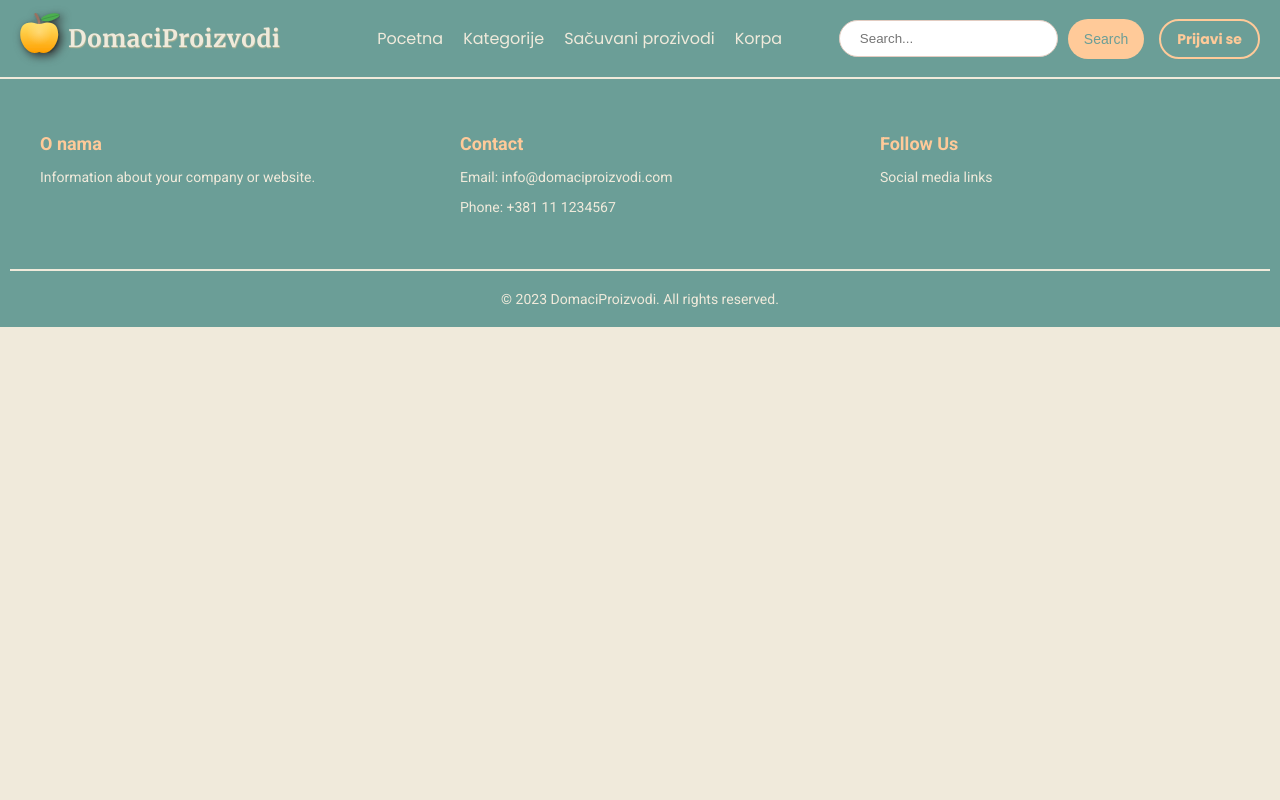
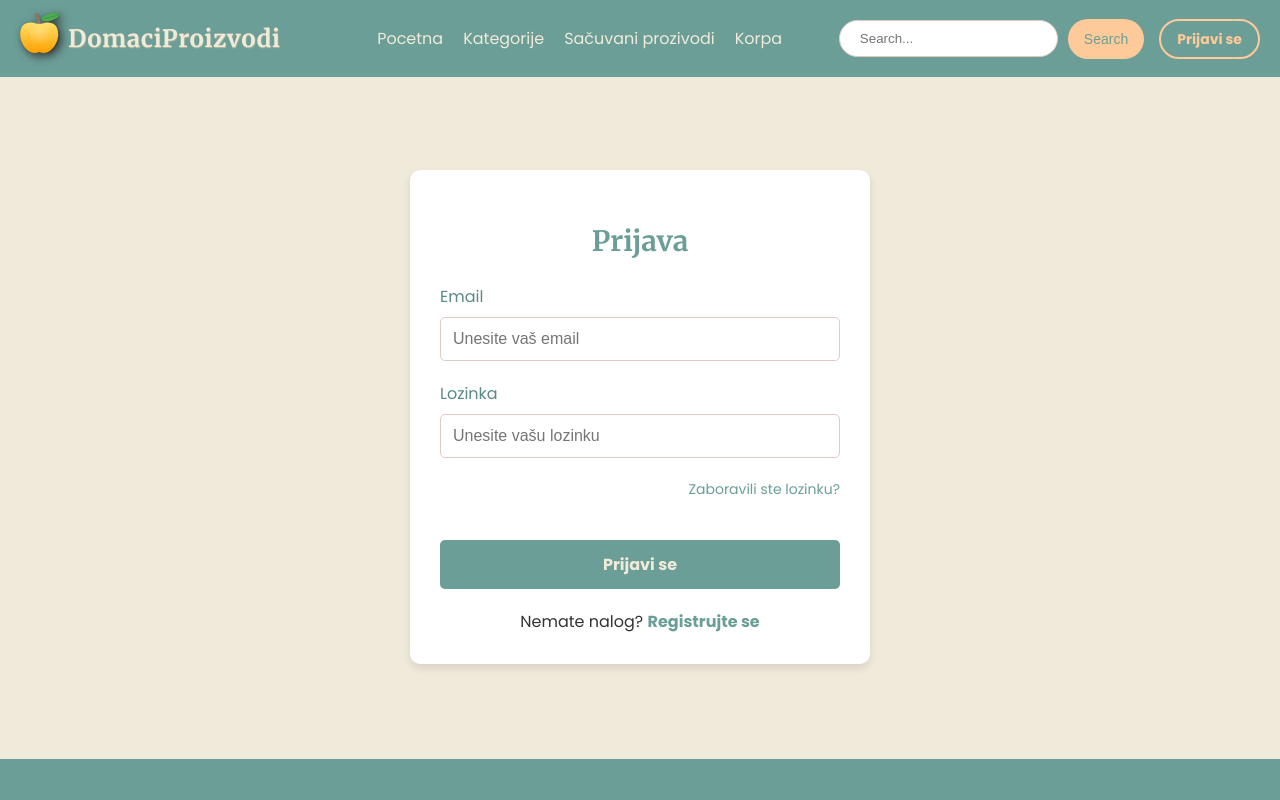
Before and after one commit to markom132/DomacaProzivodnja, a React (Create React App) app in the folder frontend/: page /login in a window 1280 px wide. Shown: the top 800 px of the page. Built offline with nearby package versions, Linux system fonts and the light colour scheme.

Commit message:
implement login form

```diff
--- a/frontend/src/App.js
+++ b/frontend/src/App.js
@@ -8,6 +8,7 @@ import ProductDetails from './components/ProductDetails';
 import CategoryPage from './components/CategoryPage';
 import CartPage from './components/CartPage';
 import WishlistPage from './components/WishlistPage';
+import Login from './components/Login';
 
 function App() {
   return (
@@ -27,6 +28,7 @@ function App() {
         <Route path="/category" element={<CategoryPage />} />
         <Route path="/cart" element={<CartPage />} />
         <Route path="/wishlist" element={<WishlistPage />} />
+        <Route path="/login" element={<Login />} />
       </Routes>
       <Footer />
     </Router>
--- /dev/null
+++ b/frontend/src/components/Login.css
@@ -0,0 +1,144 @@
+.loginContainer {
+  display: flex;
+  justify-content: center;
+  align-items: center;
+  min-height: 80vh;
+  padding: 20px;
+  background-color: #f0eadb;
+}
+
+.loginCard {
+  background-color: white;
+  border-radius: 10px;
+  box-shadow: 0 4px 8px rgba(0, 0, 0, 0.1);
+  padding: 30px;
+  width: 100%;
+  max-width: 400px;
+  transition: transform 0.3s ease;
+}
+
+.loginCard:hover {
+  transform: translateY(-5px);
+  box-shadow: 0 6px 12px rgba(0, 0, 0, 0.15);
+}
+
+.loginTitle {
+  color: #6b9e97;
+  text-align: center;
+  margin-bottom: 25px;
+  font-family: 'Merriweather', serif;
+  font-size: 28px;
+}
+
+.loginForm {
+  display: flex;
+  flex-direction: column;
+  gap: 20px;
+}
+
+.formGroup {
+  display: flex;
+  flex-direction: column;
+  gap: 8px;
+}
+
+.formLabel {
+  font-family: 'Poppins', sans-serif;
+  color: #5a8a85;
+  font-size: 16px;
+}
+
+.formInput {
+  padding: 12px;
+  border-radius: 5px;
+  border: 1px solid #e2ccc1;
+  font-size: 16px;
+  transition: border-color 0.3s ease, box-shadow 0.3s ease;
+}
+
+.formInput:focus {
+  outline: none;
+  border-color: #6b9e97;
+  box-shadow: 0 0 0 2px rgba(107, 158, 151, 0.2);
+}
+
+.inputError {
+  border-color: #ff6b6b;
+}
+
+.errorMessage {
+  color: #ff6b6b;
+  font-size: 14px;
+  margin-top: 5px;
+  font-family: 'Poppins', sans-serif;
+}
+
+.forgotPassword {
+  text-align: right;
+  margin-bottom: 10px;
+}
+
+.forgotPasswordLink {
+  color: #6b9e97;
+  text-decoration: none;
+  font-size: 14px;
+  font-family: 'Poppins', sans-serif;
+  transition: color 0.3s ease;
+}
+
+.forgotPasswordLink:hover {
+  color: #ffca99;
+  text-decoration: underline;
+}
+
+.loginButton {
+  background-color: #6b9e97;
+  color: #f0eadb;
+  border: none;
+  border-radius: 5px;
+  padding: 12px;
+  font-size: 16px;
+  font-weight: bold;
+  cursor: pointer;
+  transition: background-color 0.3s ease, transform 0.3s ease;
+  font-family: 'Poppins', sans-serif;
+  margin-top: 10px;
+}
+
+.loginButton:hover {
+  background-color: #5a857f;
+  transform: scale(1.02);
+}
+
+.registerPrompt {
+  margin-top: 20px;
+  text-align: center;
+  font-family: 'Poppins', sans-serif;
+  color: #333;
+}
+
+.registerLink {
+  color: #6b9e97;
+  text-decoration: none;
+  font-weight: bold;
+  transition: color 0.3s ease;
+}
+
+.registerLink:hover {
+  color: #ffca99;
+  text-decoration: underline;
+}
+
+@media (max-width: 480px) {
+  .loginCard {
+    padding: 20px;
+  }
+
+  .loginTitle {
+    font-size: 24px;
+  }
+
+  .formInput, .loginButton {
+    padding: 10px;
+  }
+}
--- /dev/null
+++ b/frontend/src/components/Login.js
@@ -0,0 +1,117 @@
+import React, { useState } from 'react';
+import { NavLink } from 'react-router-dom';
+import './Login.css';
+
+const Login = () => {
+  const [formData, setFormData] = useState({
+    email: '',
+    password: '',
+  });
+  const [errors, setErrors] = useState({});
+
+  const handleChange = (e) => {
+    const { name, value } = e.target;
+    setFormData({
+      ...formData,
+      [name]: value,
+    });
+
+    // Clear error when user starts typing
+    if (errors[name]) {
+      setErrors({
+        ...errors,
+        [name]: '',
+      });
+    }
+  };
+
+  const validateForm = () => {
+    const newErrors = {};
+
+    if (!formData.email) {
+      newErrors.email = 'Email je obavezan';
+    } else if (!/\S+@\S+\.\S+/.test(formData.email)) {
+      newErrors.email = 'Email nije validan';
+    }
+
+    if (!formData.password) {
+      newErrors.password = 'Lozinka je obavezna';
+    } else if (formData.password.length < 6) {
+      newErrors.password = 'Lozinka mora imati najmanje 6 karaktera';
+    }
+
+    return newErrors;
+  };
+
+  const handleSubmit = (e) => {
+    e.preventDefault();
+
+    const newErrors = validateForm();
+    if (Object.keys(newErrors).length > 0) {
+      setErrors(newErrors);
+      return;
+    }
+
+    // Here you would typically handle the login logic
+    console.log('Login attempt with:', formData);
+
+    // For now, just simulate a successful login
+    alert('Uspešna prijava!');
+  };
+
+  return (
+    <div className="loginContainer">
+      <div className="loginCard">
+        <h2 className="loginTitle">Prijava</h2>
+        <form onSubmit={handleSubmit} className="loginForm">
+          <div className="formGroup">
+            <label htmlFor="email" className="formLabel">Email</label>
+            <input
+              type="email"
+              id="email"
+              name="email"
+              className={`formInput ${errors.email ? 'inputError' : ''}`}
+              value={formData.email}
+              onChange={handleChange}
+              placeholder="Unesite vaš email"
+            />
+            {errors.email && <span className="errorMessage">{errors.email}</span>}
+          </div>
+
+          <div className="formGroup">
+            <label htmlFor="password" className="formLabel">Lozinka</label>
+            <input
+              type="password"
+              id="password"
+              name="password"
+              className={`formInput ${errors.password ? 'inputError' : ''}`}
+              value={formData.password}
+              onChange={handleChange}
+              placeholder="Unesite vašu lozinku"
+            />
+            {errors.password && <span className="errorMessage">{errors.password}</span>}
+          </div>
+
+          <div className="forgotPassword">
+            <NavLink to="/forgot-password" className="forgotPasswordLink">
+              Zaboravili ste lozinku?
+            </NavLink>
+          </div>
+
+          <button type="submit" className="loginButton">
+            Prijavi se
+          </button>
+        </form>
+
+        <div className="registerPrompt">
+          Nemate nalog?{' '}
+          <NavLink to="/register" className="registerLink">
+            Registrujte se
+          </NavLink>
+        </div>
+      </div>
+    </div>
+  );
+};
+
+export default Login;
```
